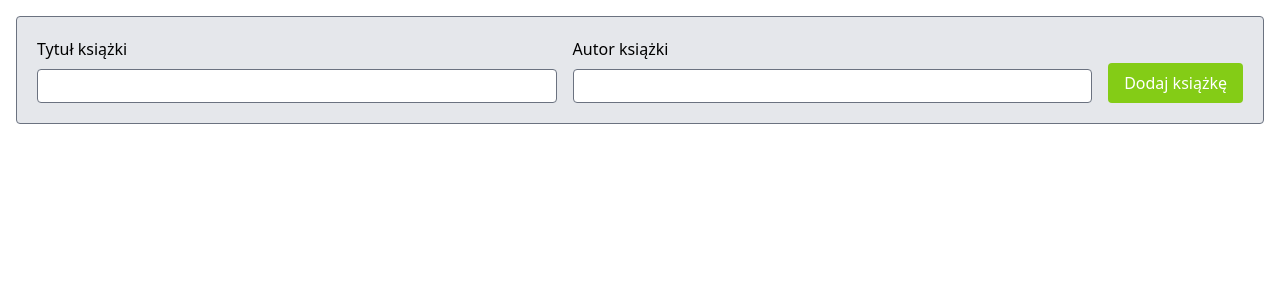
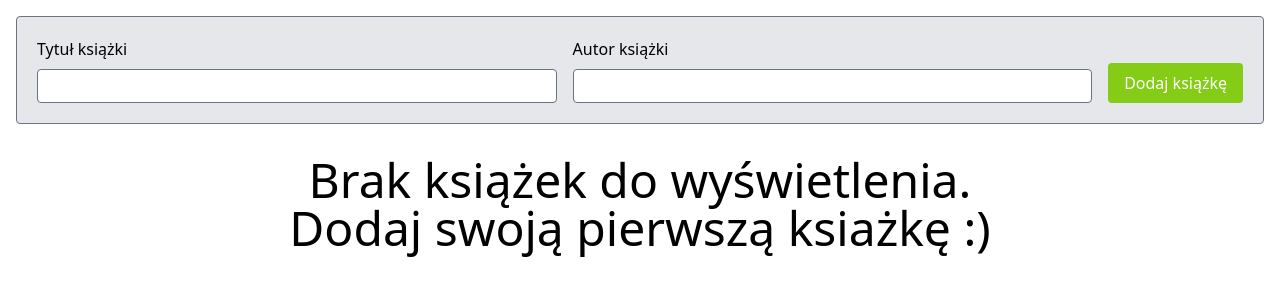
Before and after one commit to oskarski/do-przeczytania, a React (Create React App) app: page / in a window 1280 px wide. Shown: the top 300 px of the page. Built offline with nearby package versions, Linux system fonts and the light colour scheme.

Commit message:
added list empty state

```diff
--- a/src/App.js
+++ b/src/App.js
@@ -112,6 +112,8 @@ function App() {
         <button className="bg-lime-500 text-white px-4 py-2 rounded hover:bg-lime-700 transition">Dodaj książkę</button>
       </form>
 
+      {books.length === 0 && <h2 className="text-5xl text-center">Brak książek do wyświetlenia. <br /> Dodaj swoją pierwszą ksiażkę :)</h2>}
+
       {books.length > 0 && <ul className="space-y-4">
         {books.map(book =>
           <li key={book.title} className="bg-gray-200 p-6 rounded-lg">
```
